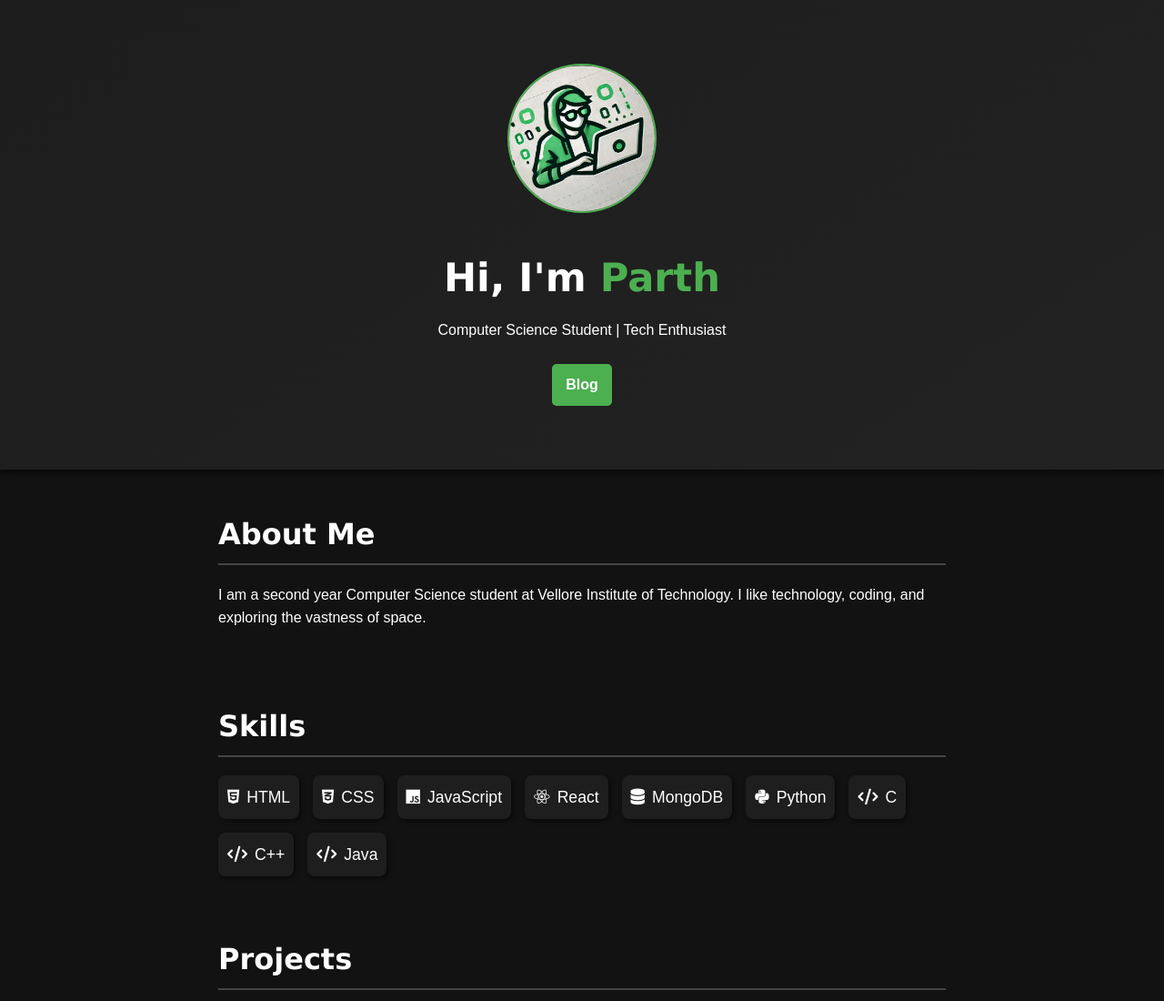
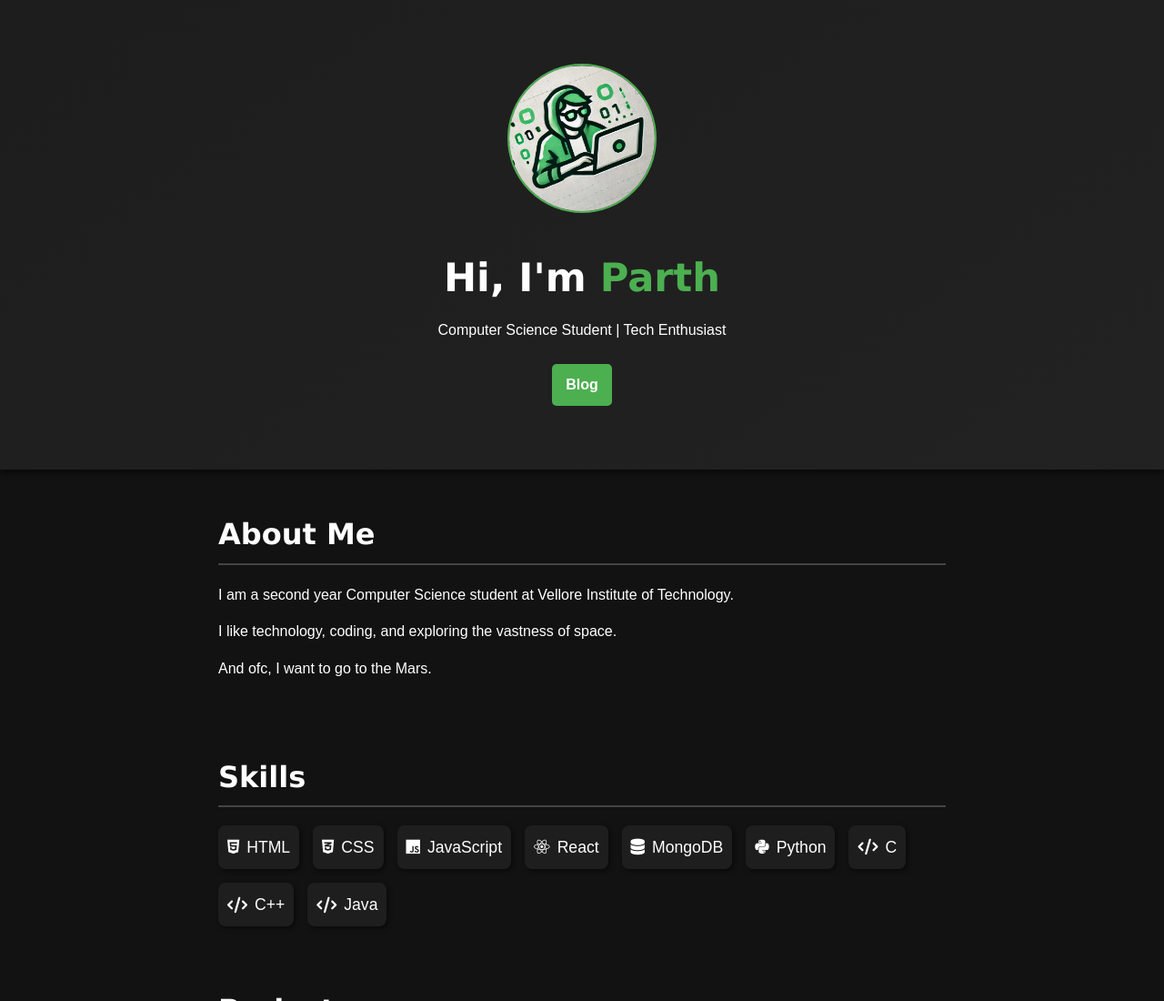
Before and after one commit to parthsidpara/portfolio, a plain HTML site: page index.html in a window 1280 px wide. Shown: the top 1100 px of the page at 91% size. Drawn offline with Linux system fonts and the light colour scheme.

Commit message:
wanna gotothe mars

```diff
--- a/index.html
+++ b/index.html
@@ -19,7 +19,9 @@
 
     <section id="about" class="container">
         <h2>About Me</h2>
-        <p>I am a second year Computer Science student at Vellore Institute of Technology. I like technology, coding, and exploring the vastness of space.</p>
+        <p>I am a second year Computer Science student at Vellore Institute of Technology.</p>
+        <p>I like technology, coding, and exploring the vastness of space.</p>
+        <p>And ofc, I want to go to the Mars.</p>
     </section>
 
     <section id="skills" class="container">
```
